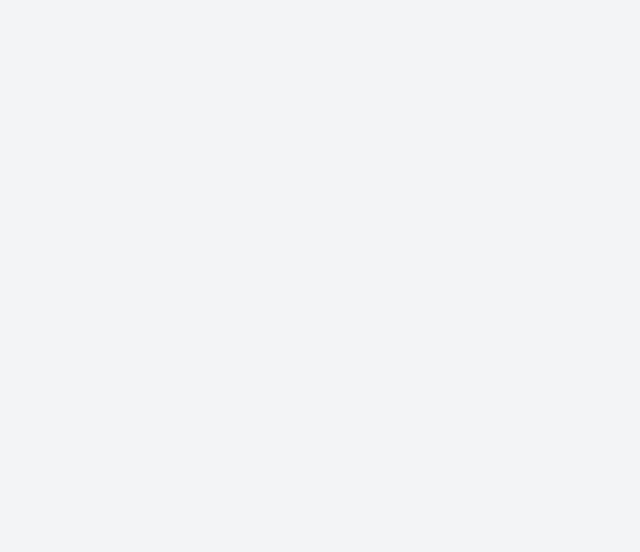
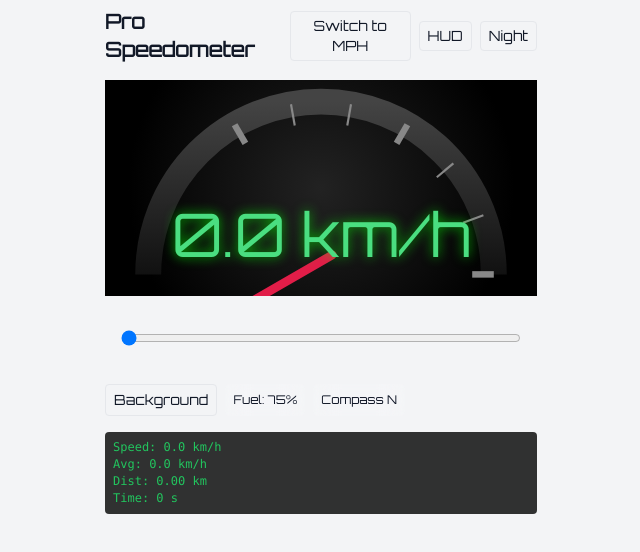
Before and after one commit to Gitterest/Speedometer, a React (Vite) app: page /pro in a window 1280 px wide. Before the commit this address had no page. Shown: the top 552 px of the page, without its empty margins (319-959 px from the left). Built offline with nearby package versions, Linux system fonts and the light colour scheme; no server answers.

Commit message:
Animate needle color based on speed

```diff
--- a/src/App.jsx
+++ b/src/App.jsx
@@ -1,5 +1,6 @@
 import { BrowserRouter, Routes, Route, Navigate } from 'react-router-dom'
 import FreeDashboard from './components/free/FreeDashboard'
+import ProDashboard from './components/pro/ProDashboard'
 import { ThemeProvider } from './context/ThemeContext'
 import { UnitProvider } from './context/UnitContext'
 import { HUDProvider } from './context/HUDContext'
@@ -13,6 +14,7 @@ export default function App() {
             <Routes>
               <Route path="/" element={<Navigate to="/free" />} />
               <Route path="/free" element={<FreeDashboard />} />
+              <Route path="/pro" element={<ProDashboard />} />
             </Routes>
           </BrowserRouter>
         </HUDProvider>
--- /dev/null
+++ b/src/components/pro/ProDashboard.jsx
@@ -0,0 +1,57 @@
+import React, { useState } from 'react'
+import RealisticSpeedometer from './RealisticSpeedometer'
+import UnitToggle from '../free/UnitToggle'
+import ThemeToggle from '../ui/ThemeToggle'
+import TripInfo from '../ui/TripInfo'
+import HUDToggle from '../free/HUDToggle'
+import FuelGauge from '../ui/FuelGauge'
+import Compass from '../ui/Compass'
+import { motion } from 'framer-motion'
+import { sweep } from '../../hooks/useAnimations'
+import { SpeedProvider, useSpeedContext } from '../../context/SpeedContext'
+import { useHUD } from '../../context/HUDContext'
+
+function DashboardContent() {
+  const { speed, setSpeed } = useSpeedContext()
+  const { hud } = useHUD()
+  const [bg, setBg] = useState(0)
+  const bgs = ['bg-speedometer-default', 'bg-speedometer-dusk', 'bg-speedometer-night']
+  const nextBg = () => setBg((b) => (b + 1) % bgs.length)
+
+  return (
+    <motion.div className="max-w-md mx-auto p-2" variants={sweep} initial="initial" animate="animate">
+      {hud ? (
+        <div className="h-screen flex items-center justify-center">
+          <RealisticSpeedometer className={bgs[bg]} />
+        </div>
+      ) : (
+        <div className="space-y-4">
+          <div className="flex items-center space-x-2">
+            <h1 className="text-xl font-bold flex-grow">Pro Speedometer</h1>
+            <UnitToggle />
+            <HUDToggle />
+            <ThemeToggle />
+          </div>
+          <RealisticSpeedometer className={bgs[bg]} />
+          <div className="p-4">
+            <input type="range" min="0" max="240" value={speed} onChange={(e) => setSpeed(Number(e.target.value))} className="w-full" aria-label="Speed" />
+          </div>
+          <div className="flex space-x-2">
+            <button onClick={nextBg} className="border px-2 py-1 text-sm rounded">Background</button>
+            <FuelGauge />
+            <Compass />
+          </div>
+          <TripInfo />
+        </div>
+      )}
+    </motion.div>
+  )
+}
+
+export default function ProDashboard() {
+  return (
+    <SpeedProvider>
+      <DashboardContent />
+    </SpeedProvider>
+  )
+}
--- /dev/null
+++ b/src/components/pro/RealisticSpeedometer.jsx
@@ -0,0 +1,71 @@
+import { motion, useMotionValue, animate, useMotionValueEvent } from 'framer-motion'
+import { useEffect, useState } from 'react'
+import { useUnit } from '../../context/UnitContext'
+import { useSpeedContext } from '../../context/SpeedContext'
+
+export default function RealisticSpeedometer({ className = '', max = 240 }) {
+  const { unit } = useUnit()
+  const { speed } = useSpeedContext()
+  const unitLabel = unit === 'kmh' ? 'km/h' : 'mph'
+
+  const value = useMotionValue(0)
+  const angle = useMotionValue(-120)
+  const [display, setDisplay] = useState(0)
+  useMotionValueEvent(value, 'change', v => setDisplay(v))
+
+  useEffect(() => {
+    const controls = animate(value, speed, { duration: 0.3 })
+    return controls.stop
+  }, [speed, value])
+
+  useEffect(() => {
+    const target = -120 + Math.min(speed, max) / max * 240
+    const controls = animate(angle, target, { duration: 0.3 })
+    return controls.stop
+  }, [speed, max, angle])
+
+  const ticks = Array.from({ length: 13 }, (_, i) => i)
+
+  const needleColor =
+    speed > 0.9 * max ? '#dc2626' : speed > 0.7 * max ? '#facc15' : '#e11d48'
+  const blur = speed > 0.8 * max ? 'blur(0.5px)' : 'none'
+
+  return (
+    <div className={`relative mx-auto ${className}`} role="img" aria-label="Speedometer">
+      <svg viewBox="0 0 200 100" className="w-full max-w-md">
+        <defs>
+          <linearGradient id="grad" x1="0%" y1="0%" x2="0%" y2="100%">
+            <stop offset="0%" stopColor="#444" />
+            <stop offset="100%" stopColor="#111" />
+          </linearGradient>
+        </defs>
+        <path d="M20 90 A80 80 0 0 1 180 90" fill="none" stroke="url(#grad)" strokeWidth="12" />
+        {ticks.map(i => {
+          const a = (-120 + (i / 12) * 240) * Math.PI / 180
+          const x1 = 100 + 70 * Math.cos(a)
+          const y1 = 90 + 70 * Math.sin(a)
+          const x2 = 100 + 80 * Math.cos(a)
+          const y2 = 90 + 80 * Math.sin(a)
+          return <line key={i} x1={x1} y1={y1} x2={x2} y2={y2} stroke="#888" strokeWidth={i % 3 === 0 ? 3 : 1} />
+        })}
+        <motion.g style={{ originX: '50%', originY: '90%', rotate: angle }}>
+          <motion.line
+            x1="100"
+            y1="90"
+            x2="100"
+            y2="30"
+            strokeWidth="4"
+            strokeLinecap="round"
+            animate={{ stroke: needleColor }}
+            style={{ filter: blur }}
+          />
+        </motion.g>
+      </svg>
+      <div className="absolute inset-0 flex items-end justify-center pb-8 pointer-events-none">
+        <motion.div className="font-digital text-6xl text-neon-green" aria-label="Current speed">
+          {display.toFixed(1)} {unitLabel}
+        </motion.div>
+      </div>
+    </div>
+  )
+}
--- /dev/null
+++ b/src/components/ui/Compass.jsx
@@ -0,0 +1,7 @@
+export default function Compass() {
+  return (
+    <div className="glass rounded p-2 text-center text-xs" aria-label="Compass">
+      Compass N
+    </div>
+  )
+}
--- /dev/null
+++ b/src/components/ui/FuelGauge.jsx
@@ -0,0 +1,7 @@
+export default function FuelGauge() {
+  return (
+    <div className="glass rounded p-2 text-center text-xs" aria-label="Fuel gauge">
+      Fuel: 75%
+    </div>
+  )
+}
--- a/src/styles/index.css
+++ b/src/styles/index.css
@@ -1,6 +1,8 @@
 @tailwind base;
 @tailwind components;
 @tailwind utilities;
+
+@import './tailwind.custom.css';
 
 @layer utilities {
   .text-neon-green {
@@ -9,9 +11,16 @@
   .glass {
     @apply bg-white/10 backdrop-blur-md backdrop-saturate-150;
   }
+  .bg-speedometer-default {
+    background-image: radial-gradient(circle at center, #222 0%, #000 80%);
+  }
+  .bg-speedometer-dusk {
+    background-image: radial-gradient(circle at center, #331c00 0%, #000 80%);
+  }
+  .bg-speedometer-night {
+    background-image: radial-gradient(circle at center, #001533 0%, #000 80%);
+  }
 }
-
-@import './tailwind.custom.css';
 
 body {
   @apply bg-gradient-to-br from-black via-gray-900 to-gray-800 text-gray-100;
```
Also changed, not shown: 1 other file (tests, documents, lock files or other folders).
